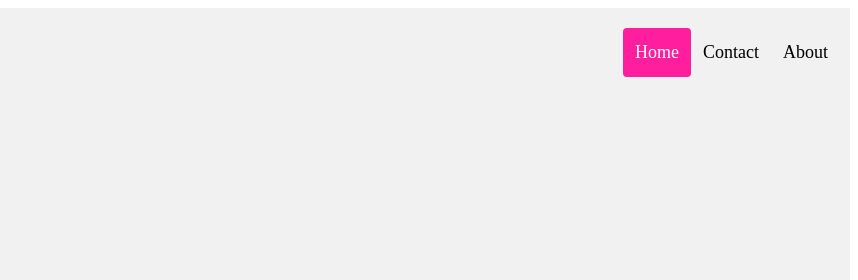
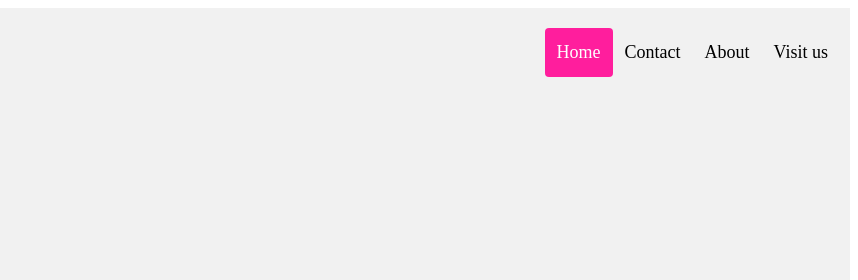
Before and after one commit to DEP08-Play-Area/clone-pull-project, a website: page src/index.html in a window 1280 px wide. Shown: the top 280 px of the page, 422-1280 px from the left. Drawn offline with Linux system fonts and the light colour scheme.

Commit message:
Add changes to the menu

```diff
--- a/src/index.html
+++ b/src/index.html
@@ -86,7 +86,10 @@
                 <a class="active" href="#home">Home</a>
                 <a href="#contact">Contact</a>
                 <a href="#about">About</a>
+                <a href="#about">Visit us</a>
+
             </div>
+
 
 
     </header>
```
